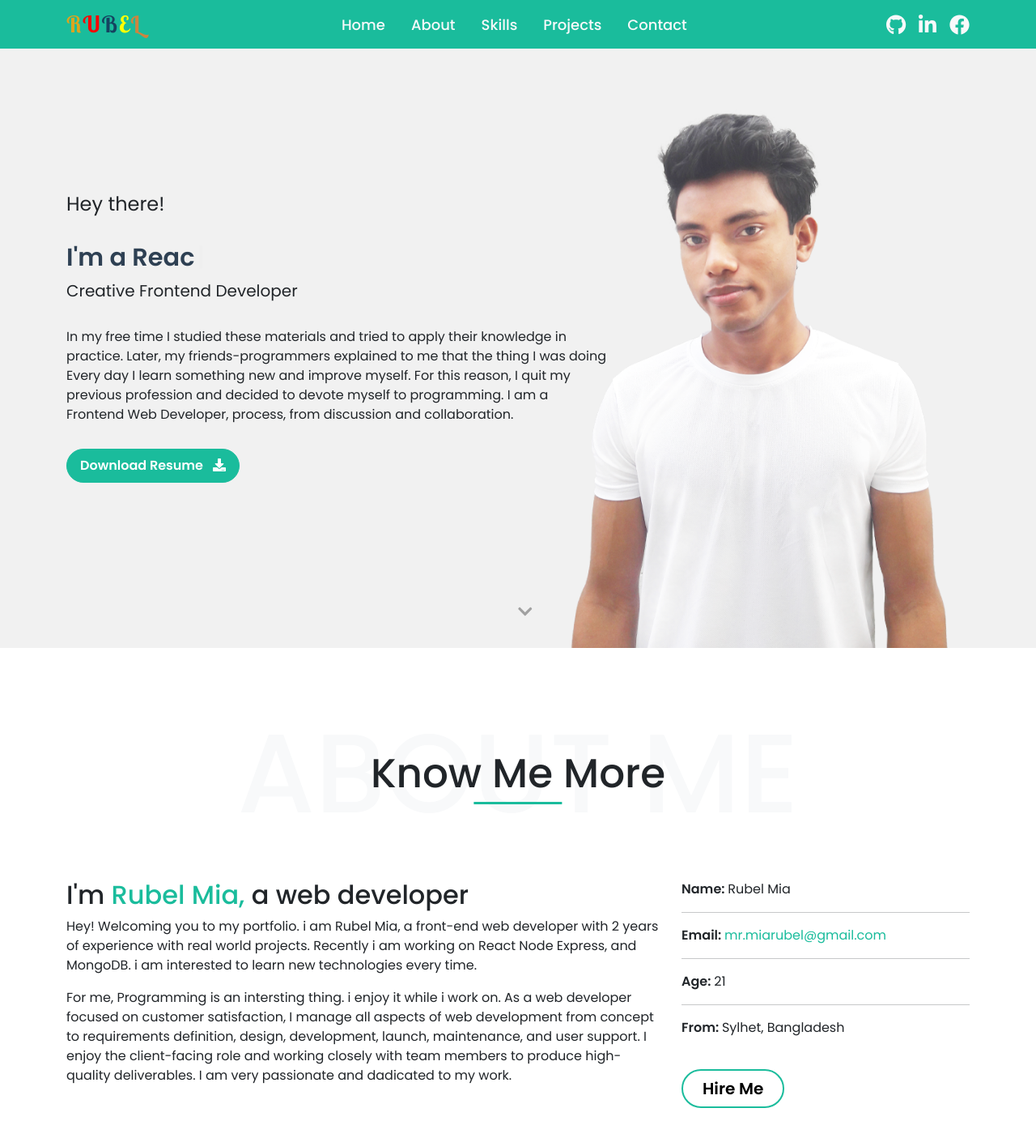
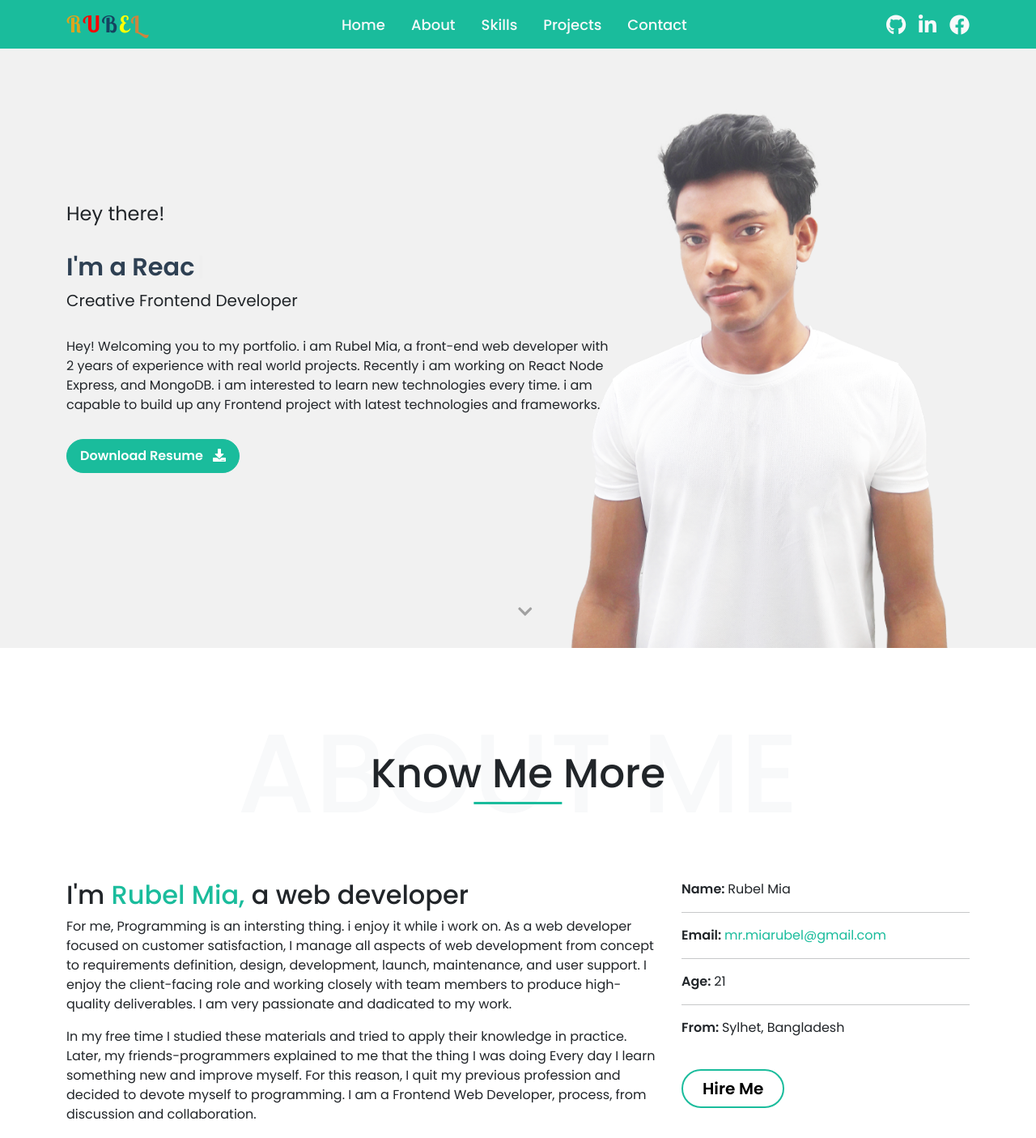
Before and after one commit to RubelShahriar/my-portfolio, a React (Create React App) app: page / in a window 1280 px wide. Shown: the top 1405 px of the page at 81% size. Built offline with nearby package versions, Linux system fonts and the light colour scheme.

Commit message:
font changes

```diff
--- a/src/comp/About/About.js
+++ b/src/comp/About/About.js
@@ -15,8 +15,8 @@ const About = () => {
                 <div className='row'>
                     <div className='col-lg-8 left'>
                         <h2>I'm <span className='span'>Rubel Mia,</span> a web developer</h2>
-                        <p>Hey! Welcoming you to my portfolio. i am Rubel Mia, a front-end web developer with 2 years of  experience with real world projects. Recently i am working on React Node Express, and MongoDB. i am interested to learn new technologies every time.  </p>
                         <p>For me, Programming is an intersting thing. i enjoy it while i work on. As a web developer focused on customer satisfaction, I manage all aspects of web development from concept to requirements definition, design, development, launch, maintenance, and user support. I enjoy the client-facing role and working closely with team members to produce high-quality deliverables. I am very passionate and dadicated to my work. </p>
+                        <p>In my free time I studied these materials and tried to apply their knowledge in practice. Later, my friends-programmers explained to me that the thing I was doing Every day I learn something new and improve myself. For this reason, I quit my previous profession and decided to devote myself to programming. I am a Frontend Web Developer,  process, from discussion and collaboration.</p>
                     </div>
                     <div className='col-lg-4 right'>
                         <p><span className='fw-bold' >Name: </span>Rubel Mia</p><hr></hr>
--- a/src/comp/Banner/Banner.js
+++ b/src/comp/Banner/Banner.js
@@ -35,7 +35,7 @@ const Banner = () => {
                                 </span>
                             </h5>
                             <p className='mt-2 fs-5' >Creative Frontend Developer</p>
-                            <p className='fs-6 my-info'>In my free time I studied these materials and tried to apply their knowledge in practice. Later, my friends-programmers explained to me that the thing I was doing Every day I learn something new and improve myself. For this reason, I quit my previous profession and decided to devote myself to programming. I am a Frontend Web Developer,  process, from discussion and collaboration.</p>
+                            <p className='fs-6 my-info'>Hey! Welcoming you to my portfolio. i am Rubel Mia, a front-end web developer with 2 years of  experience with real world projects. Recently i am working on React Node Express, and MongoDB. i am interested to learn new technologies every time. i am capable to build up any Frontend project with latest technologies and frameworks.</p>
                             <div>
                                 <Button className='py-2 px-3 resume rounded-pill'>
                                     <a href='https://drive.google.com/uc?id=12KPn01h_ogWis6MIEQBo-WlryqPPrAxX&export=download' style={{color: 'white'}} className='fs-6 fw-bold text-decoration-none '>Download Resume <FontAwesomeIcon className='icon d-icon ms-2 fa-twitter' style={{color: 'white'}} icon={faDownload}/></a>
--- a/src/comp/Contact/Contact.js
+++ b/src/comp/Contact/Contact.js
@@ -74,7 +74,7 @@ const Contact = () => {
             <div className=''>
                 <nav style={{background: '#154360', marginTop: '80px', position: 'relative'}} className='footer-bottom py-2'>
                     <Container className='footer-nav'>
-                        <p className='footer-bottom text-light mb-0'>Copyright &copy;{new Date().getFullYear()} RUBEL MIA. All Rights Reserved</p>
+                        <p className='footer-bottom text-light mb-0'>Copyright &copy;{new Date().getFullYear()} RUBEL MIA</p>
                         <a href='#home' style={{bottom: '20px', left: '50%', transform: 'translateX(-50%)'}} className=' position-absolute back-to-top px-3 py-2 fs-4 fw-bold text-light'><FontAwesomeIcon icon={faAngleDoubleUp}/></a>
                     </Container>
                 </nav>
--- a/src/comp/Header/Header.css
+++ b/src/comp/Header/Header.css
@@ -5,7 +5,7 @@
     background: var(--fixed-color);
 }
 .header .active{
-    color: var(--fixed-color) !important;
+    color: #117864 !important;
 }
 .header .logo{
     font-family: 'Lobster Two', cursive;
@@ -14,7 +14,7 @@
     letter-spacing: 2px;
 }
 .header .logo:hover{
-    color: gray;
+    opacity: .7;
     transition: .4s;
 }
 .header .logo::first-letter{
@@ -37,7 +37,7 @@
     font-weight: 500;
 }
 .header .link:hover{
-    opacity: .8;
+    color: #117864 !important;
     transition: .4s;
 }
 .header .icon{
```
